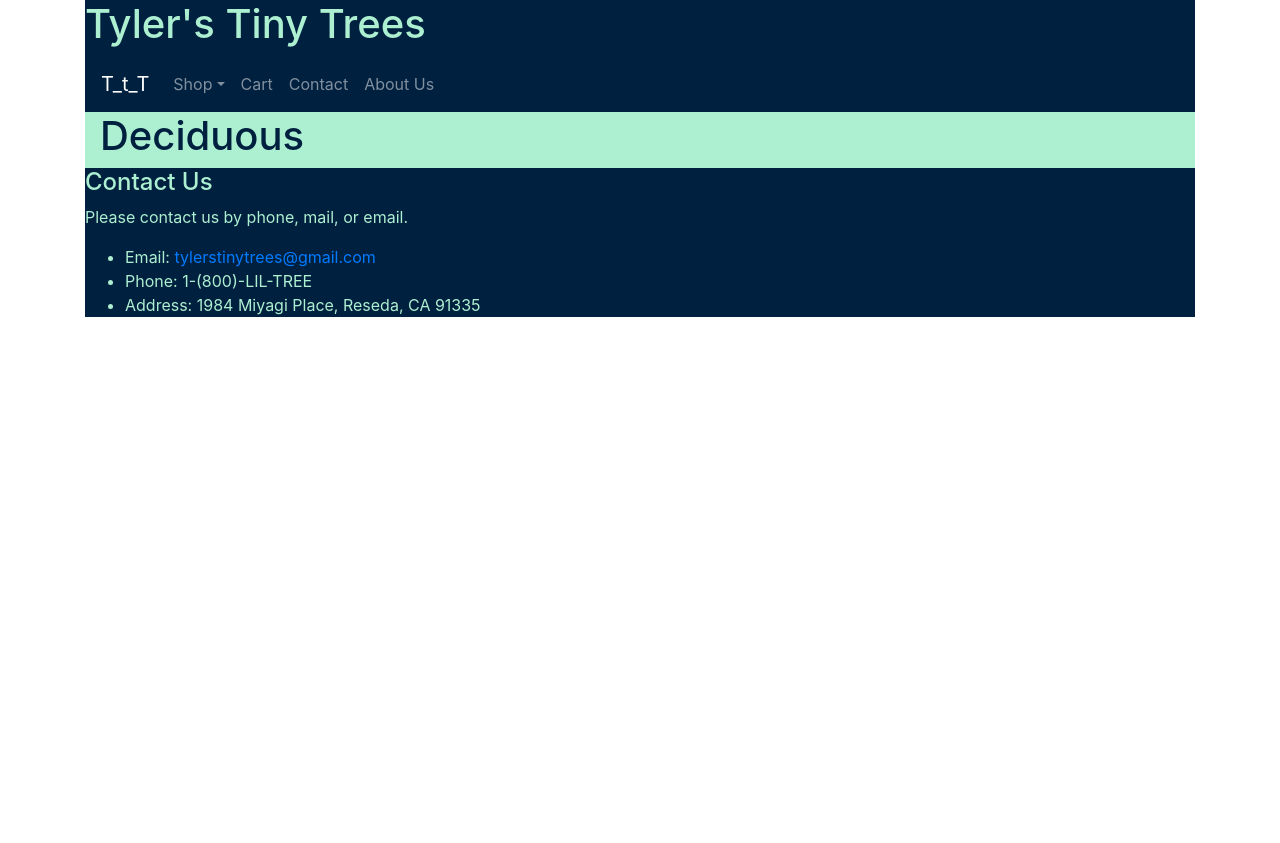
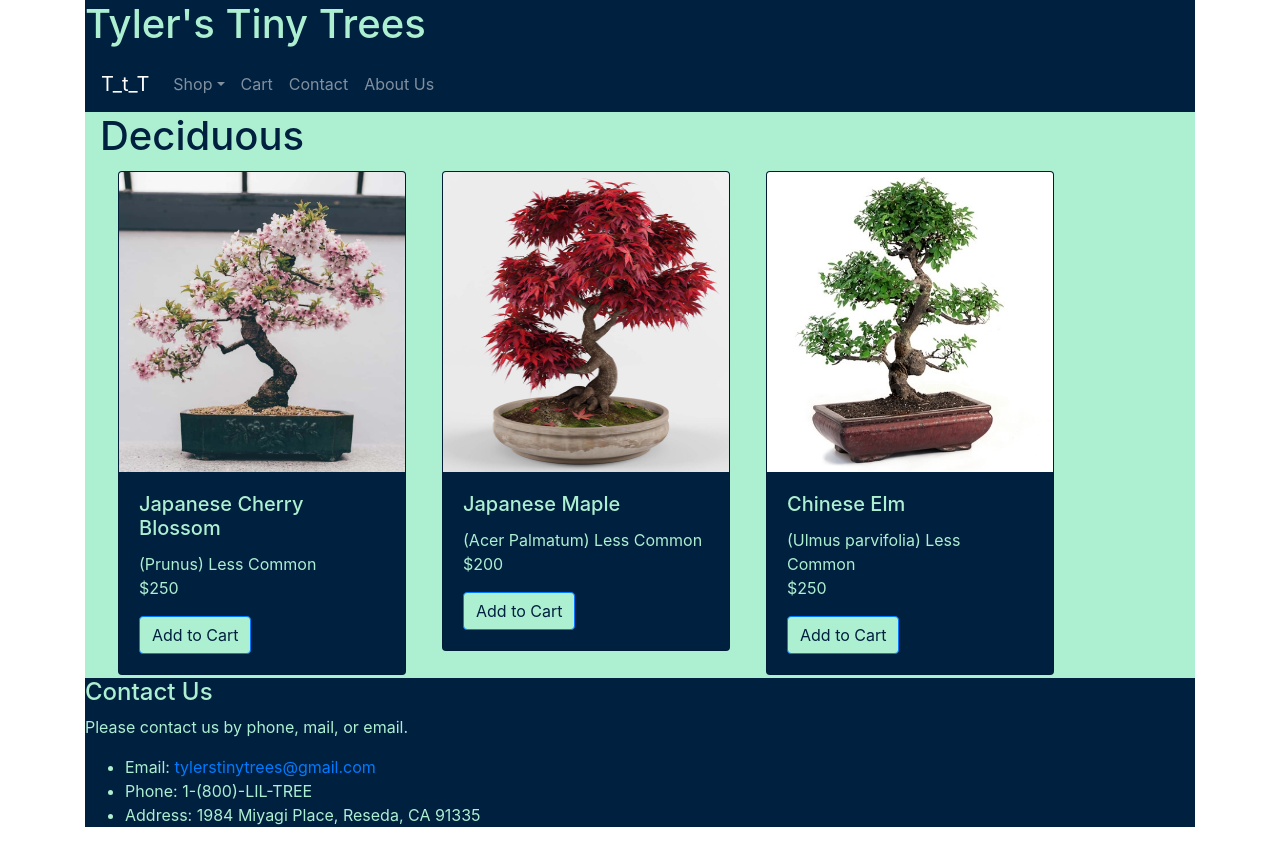
Before and after one commit to pannelltyler91/react-pannell, a React (Create React App) app: page /deciduous in a window 1280 px wide. Before the commit the page ends 800 px from the top, so only its background shows below. Built offline with nearby package versions, Linux system fonts and the light colour scheme.

Commit message:
second attempt at resolving map issues

```diff
--- a/src/components/broadleafevergreen.js
+++ b/src/components/broadleafevergreen.js
@@ -15,7 +15,7 @@ class BLE extends Component{
         console.log('clicked');
     }
     render(){
-        let itemList = this.props.items.forEach(item => {
+        let itemList = this.props.items.map(item => {
             if(item.id >= 4 && item.id <=6){
                 return(
                     <div>
@@ -38,7 +38,7 @@ class BLE extends Component{
                 )
 
             }
-
+            return this.state
         })
         return(
 
--- a/src/components/conifers_pines.js
+++ b/src/components/conifers_pines.js
@@ -15,7 +15,8 @@ class Conifers extends Component{
         console.log('clicked');
     }
     render(){
-        let itemList = this.props.items.forEach(item => {
+
+        let itemList = this.props.items.map(item => {
             if(item.id >= 7 && item.id <=10){
                 return(
                     <div>
@@ -37,8 +38,9 @@ class Conifers extends Component{
                     </div>
                 )
 
+
             }
-
+            return this.state
         })
         return(
 
--- a/src/components/deciduous.js
+++ b/src/components/deciduous.js
@@ -15,7 +15,7 @@ class Deciduous extends Component{
         console.log('clicked');
     }
     render(){
-        let itemList = this.props.items.forEach(item => {
+        let itemList = this.props.items.map(item => {
             if(item.id >= 1 && item.id <=3){
                 return(
                     <div>
@@ -38,7 +38,7 @@ class Deciduous extends Component{
                 )
 
             }
-            return
+            return this.state
         })
         return(
 
```
